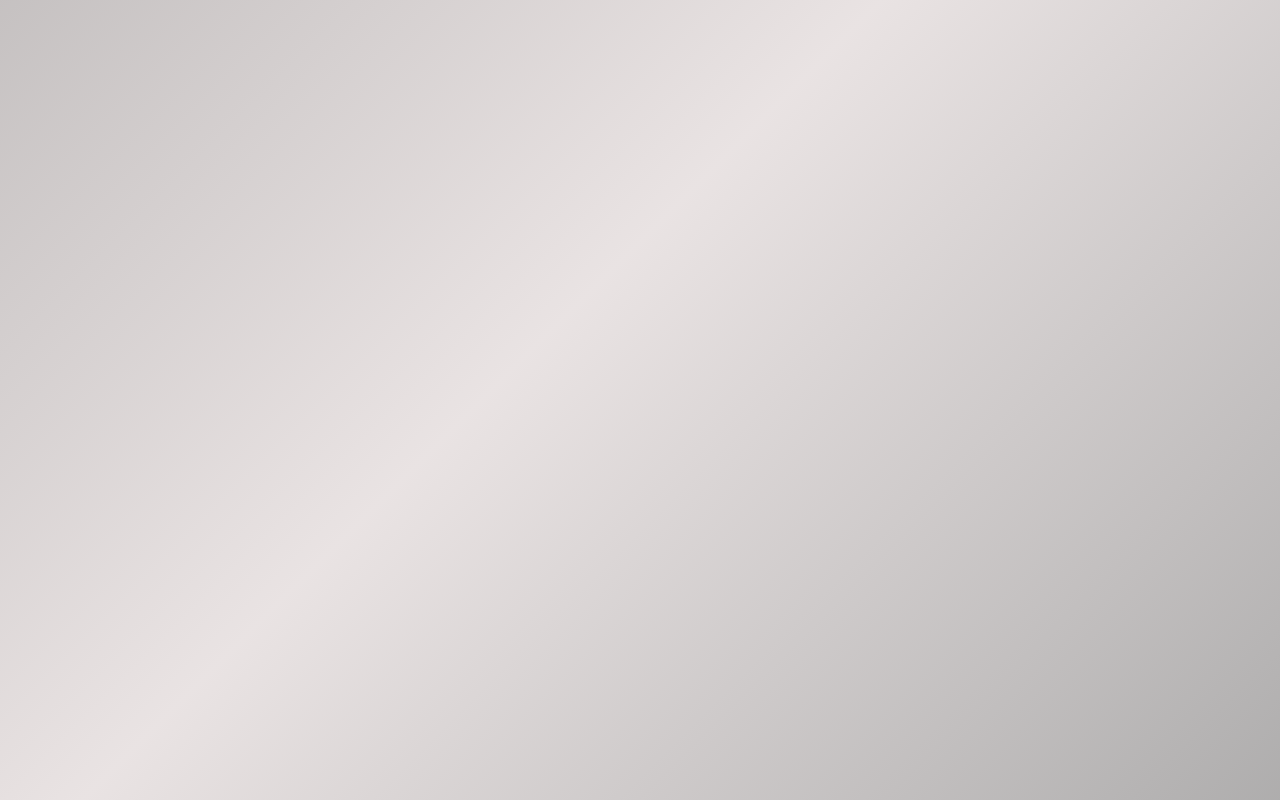
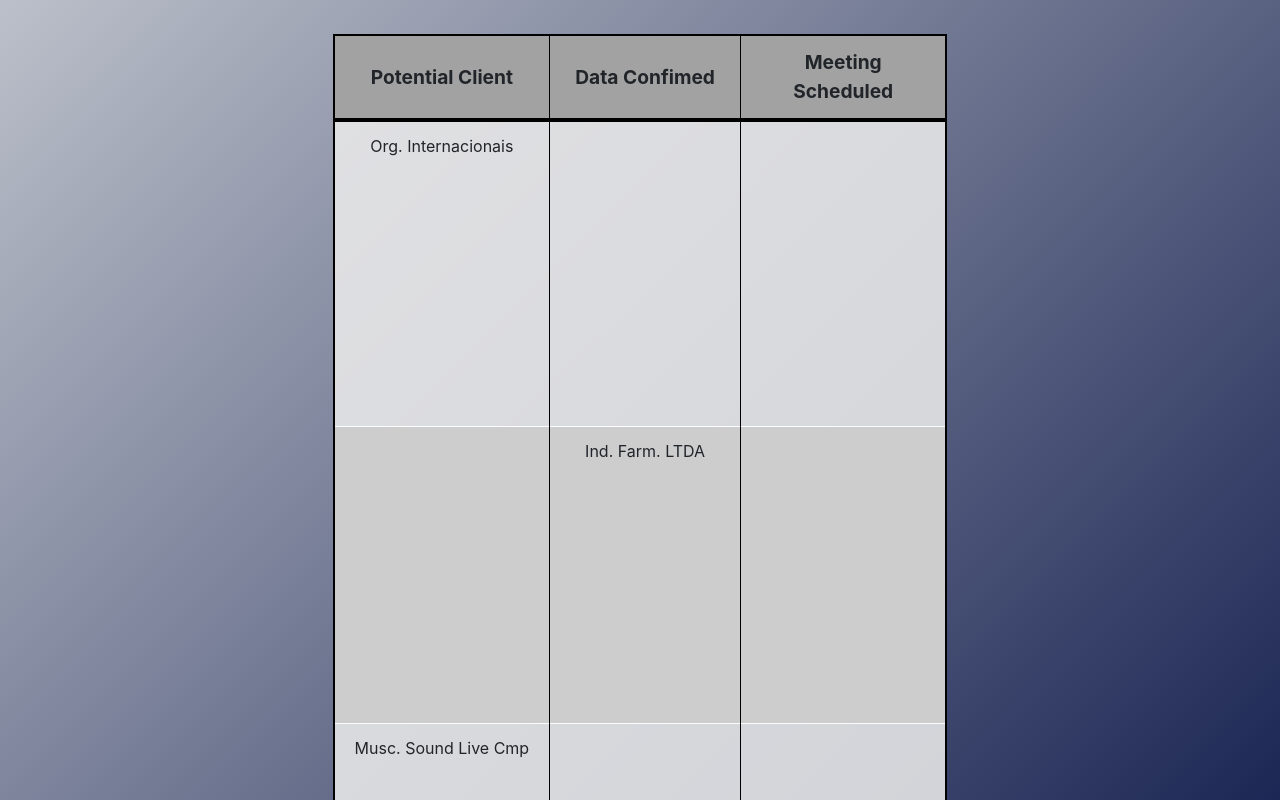
Before and after one commit to Joaquim09Castro/elo_group-processo_seletivo, a React (Create React App) app: page /pannel in a window 1280 px wide. Shown: the part 680-1480 px from the top of the page. Built offline with nearby package versions, Linux system fonts and the light colour scheme.

Commit message:
basic finalization

```diff
--- a/src/App.css
+++ b/src/App.css
@@ -14,6 +14,11 @@ html, body {
     "footer ";
   grid-template-columns: 6fr;
   grid-template-rows: 0.6fr 4fr 0.3fr;
-  background: linear-gradient( 135deg , #A09D9DE4 , #E6DFDFE0 , #9D9D9D );
   grid-auto-rows: 150px;
+  background: linear-gradient(135deg, #f0f2f0, #000c40);
 }
+
+.contentTd:hover {
+  cursor: pointer;
+  background-color: #bef79274;
+}
--- a/src/Components/Footer/Footer.module.css
+++ b/src/Components/Footer/Footer.module.css
@@ -4,6 +4,7 @@
   color: #E9E9E9;
   border-radius: 10px 10px 0 0;
   justify-content: center;
+  box-shadow: rgb(26, 26, 26) -5px -10px 30px;
 }
 
 .footerText {
--- a/src/Components/Header/Header.module.css
+++ b/src/Components/Header/Header.module.css
@@ -4,6 +4,7 @@
   background-color: #343a40;
   border-radius: 0 0 10px 10px;
   justify-content: center;
+  box-shadow: rgb(26, 26, 26) 0 10px 20px;
 }
 
 .logo {
--- /dev/null
+++ b/src/Components/LeadsTable/LeadsTable.jsx
@@ -0,0 +1,101 @@
+import React from 'react'
+
+import DropdownButton from 'react-bootstrap/DropdownButton'
+import Button from 'react-bootstrap/Button'
+import Table from 'react-bootstrap/Table'
+
+import TableBody from './TableBody/TableBody'
+
+import { drag , allowDrop , drop } from '../../Services/drag&DropPannelHandling'
+import addLead from "../../Services/leadAdditionHandle"
+
+import {
+  container,
+  dropdown,
+  addLeadInput,
+  addLeadButton,
+  table,
+  tableHeader,
+  tableBody
+} from "./LeadsTable.module.css";
+
+const LeadsTable = () => {
+  const [ remountCount , setRemountCount ] = React.useState(0);
+
+  const [ leads , setLeads ] = React.useState( [
+    { title: "Org. Internacionais" , state: 1 },
+    { title: "Ind. Farm. LTDA" , state: 2 },
+    { title: "Musc. Sound Live Cmp" , state: 1 }
+  ] );
+  const [ disableAddLead , setDisableAddLead ] = React.useState(true);
+
+  const handleInputChange = ( event ) => {
+    if ( event.target.value !== "" )
+      setDisableAddLead( false );
+  }
+
+  const handleLeadAddition = ( event ) => {
+    addLead(leads , setLeads , setDisableAddLead);
+  }
+
+  const handleDrag = ( event ) => {
+    drag( event )
+  }
+
+  const handleDragOver = ( event ) => {
+    allowDrop( event );
+  }
+
+  const handleDrop = ( event ) => {
+    drop( event );
+    setRemountCount(remountCount + 1);
+  }
+
+  return (
+    <div className={container}>
+      <DropdownButton
+        id="dropdown-add-lead"
+        className={dropdown}
+        title="New Leed (+)"
+      >
+          <label htmlFor="lead-name">New Lead</label>
+          <input
+            id="lead-name"
+            className={addLeadInput}
+            type="text"
+            onChange={ handleInputChange }
+          />
+            <Button
+              className={addLeadButton}
+              variant="primary"
+              onClick={ handleLeadAddition }
+              disabled={ disableAddLead }
+            >
+            Add
+            </Button>
+      </DropdownButton>
+
+      <Table
+        variant="light"
+        className={table}
+      >
+        <thead className={tableHeader}>
+          <tr>
+            <th>Potential Client</th>
+            <th>Data Confimed</th>
+            <th>Meeting Scheduled</th>
+          </tr>
+        </thead>
+        <TableBody
+          className={tableBody}
+          value={[...leads]}
+          onDragStart={ handleDrag }
+          onDragOver={ handleDragOver }
+          onDrop={ handleDrop }
+        />
+      </Table>
+    </div>
+  )
+}
+
+export default LeadsTable
--- /dev/null
+++ b/src/Components/LeadsTable/LeadsTable.module.css
@@ -0,0 +1,59 @@
+.container {
+  display: grid;
+  grid-area: content;
+  grid-template:
+    " button . . " 5ch
+    " table table table " auto / auto auto auto
+  ;
+}
+
+.dropdown {
+  grid-area: button;
+}
+
+.dropdown > div {
+  display: flex;
+  text-align: center;
+}
+
+.addLeadInput {
+  width: 80%;
+}
+
+.addLeadButton {
+  margin-top: 1ch;
+  width: 80%;
+}
+
+.table {
+  grid-area: table;
+  margin-top: 2em;
+  background-color: #EAEAEADF;
+  border: 2px solid #000 !important;
+}
+
+.table td,th {
+  border-left: 1px solid #000 !important;
+  border-right: 1px solid #000 !important;
+}
+
+.tableHeader {
+  text-align: center;
+  background-color: #A2A2A2;
+  border-bottom: 0.4ch solid #000 !important;
+}
+
+.tableHeader th{
+  width: 1ch;
+  vertical-align: middle !important;
+  font-size: 1.2em;
+}
+
+@media ( max-width: 735px ) {
+  .container {
+    overflow-x: scroll;
+    direction: ltr;
+    border: 4px double #343232;
+    border-radius: 6px;
+  }
+}
--- /dev/null
+++ b/src/Components/LeadsTable/TableBody/TableBody.jsx
@@ -0,0 +1,124 @@
+import React from 'react'
+
+import {
+  body
+} from './TableBody.module.css'
+
+const TableBody = ({ onDragStart, onDragOver, onDrop, value: leads, ...props }) => {
+  return (
+    <tbody className={body}>
+      {
+        leads.map((lead, idx) => {
+          if (lead.state === 1) {
+            return (
+              <tr
+                key={idx}
+                id={idx}
+                onDragStart={onDragStart}
+              >
+                <td
+                  id={`data_${1}-row_${idx}`}
+                  className="contentTd"
+                  data-state="1"
+                  draggable={true}
+                  onDrop={onDrop}
+                  onDragOver={onDragOver}
+                >
+                  {lead.title}
+                </td>
+                <td
+                  id={`data_${2}-row_${idx}`}
+                  data-state="2"
+                  draggable={false}
+                  onDrop={onDrop}
+                  onDragOver={onDragOver}
+                >
+                </td>
+                <td
+                  id={`data_${3}-row_${idx}`}
+                  data-state="3"
+                  draggable={false}
+                  onDrop={onDrop}
+                  onDragOver={onDragOver}
+                >
+                </td>
+              </tr>
+            )
+          } else if (lead.state === 2) {
+            return (
+              <tr
+                key={idx}
+                id={idx}
+                onDragStart={onDragStart}
+              >
+                <td
+                  id={`data_${1}-row_${idx}`}
+                  data-state="1"
+                  draggable={false}
+                  onDrop={onDrop}
+                  onDragOver={onDragOver}
+                >
+                </td>
+                <td
+                  id={`data_${2}-row_${idx}`}
+                  className="contentTd"
+                  data-state="2"
+                  draggable={true}
+                  onDrop={onDrop}
+                  onDragOver={onDragOver}
+                >
+                  {lead.title}
+                </td>
+                <td
+                  id={`data_${3}-row_${idx}`}
+                  data-state="3"
+                  draggable={false}
+                  onDrop={onDrop}
+                  onDragOver={onDragOver}
+                >
+                </td>
+              </tr>
+            )
+          } else {
+            return (
+              <tr
+                key={idx}
+                id={idx}
+                onDragStart={onDragStart}
+              >
+                <td
+                  id={`data_${1}-row_${idx}`}
+                  data-state="1"
+                  draggable={false}
+                  onDrop={onDrop}
+                  onDragOver={onDragOver}
+                >
+                </td>
+                <td
+                  id={`data_${2}-row_${idx}`}
+                  data-state="2"
+                  draggable={false}
+                  onDrop={onDrop}
+                  onDragOver={onDragOver}
+                >
+                </td>
+                <td
+                  id={`data_${3}-row_${idx}`}
+                  className="contentTd"
+                  data-state="3"
+                  draggable={true}
+                  onDrop={onDrop}
+                  onDragOver={onDragOver}
+                >
+                  {lead.title}
+                </td>
+              </tr>
+            )
+          }
+        })
+      }
+    </tbody>
+  )
+}
+
+export default TableBody
--- /dev/null
+++ b/src/Components/LeadsTable/TableBody/TableBody.module.css
@@ -0,0 +1,7 @@
+.body tr {
+  text-align: center;
+}
+
+.body tr:nth-child( even ) {
+  background-color: #CDCDCD;
+}
--- a/src/Components/Pannel/Pannel.jsx
+++ b/src/Components/Pannel/Pannel.jsx
@@ -1,10 +1,16 @@
 import React from 'react'
+
 import Main from '../Main/Main'
+import LeadsTable from '../LeadsTable/LeadsTable'
+
+import {
+
+} from "./Pannel.module.css";
 
 const Pannel = () => {
   return (
     <Main>
-
+      <LeadsTable />
     </Main>
   )
 }
--- /dev/null
+++ b/src/Components/Pannel/Pannel.module.css
@@ -0,0 +1,3 @@
+.table {
+  grid-area: content;
+}
--- /dev/null
+++ b/src/Services/drag&DropPannelHandling.js
@@ -0,0 +1,46 @@
+let currElementId;
+
+const drag = ( event ) => {
+  const lead = event.target;
+  if ( lead.innerText !== '' ) {
+    event.dataTransfer.setData( "text" , lead.innerText );
+    event.dataTransfer.setData( "id" , lead.id );
+    currElementId = lead.id;
+  }
+
+}
+
+const allowDrop = ( event ) => {
+  if ( !event.target.dataset.delete ) {
+    const draggedElementState = currElementId.split('-')[0].split('_')[1];
+    const draggedElementRow = currElementId.split('-')[1].split('_')[1];
+    const eventElementState = event.target.id.split('-')[0].split('_')[1];
+    const eventElementRow = event.target.id.split('-')[1].split('_')[1];
+
+    if( (draggedElementRow === eventElementRow && draggedElementState === ( parseInt(eventElementState) - 1 ).toString()) )
+      event.preventDefault();
+  } else {
+    event.preventDefault();
+  }
+
+}
+
+const drop = ( event ) => {
+  event.preventDefault();
+
+  const data = event.dataTransfer.getData("text");
+  const id = event.dataTransfer.getData("id");
+
+  event.target.innerText = data;
+  event.target.classList.add("contentTd");
+  event.target.draggable = true;
+  document.getElementById(id).innerText = "";
+  document.getElementById(id).classList = "";
+  document.getElementById(id).draggable = false;
+}
+
+module.exports = {
+  drag,
+  allowDrop,
+  drop
+};
--- /dev/null
+++ b/src/Services/leadAdditionHandle.js
@@ -0,0 +1,12 @@
+const addLead = (leads, setLeads, setDisableAddLead) => {
+  const newLead = {
+    title: document.getElementById("lead-name").value,
+    state: 1
+  };
+
+  setLeads([...leads, newLead]);
+  document.getElementById("lead-name").value = "";
+  setDisableAddLead(true);
+}
+
+export default addLead
```
